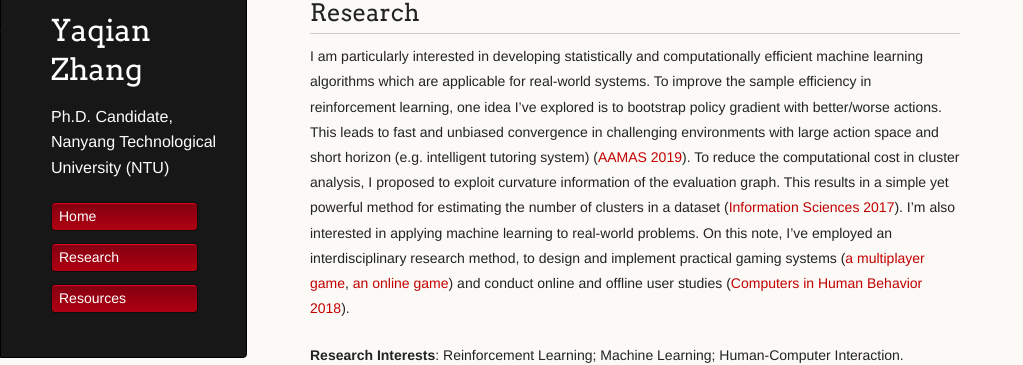
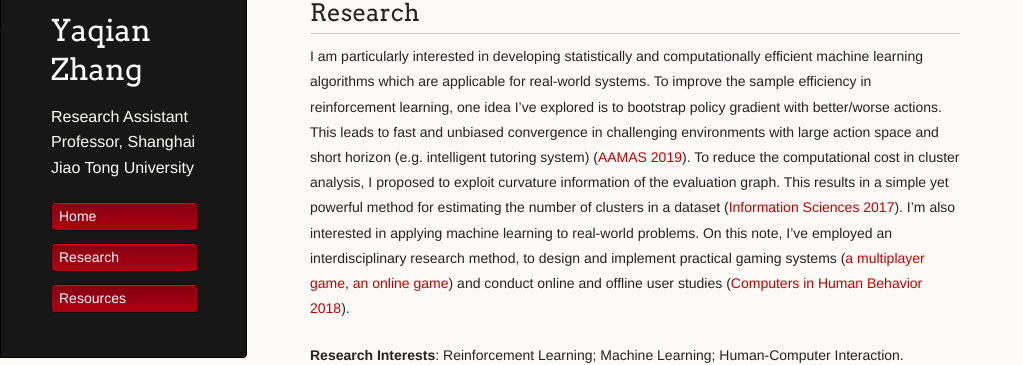
Before and after one commit to YaqianZhang/yaqianzhang.github.io, a Jekyll site: the page built from index.md, in a window 1280 px wide. Shown: the part 266-631 px from the top of the page, without its empty margins (0-1023 px from the left). Built offline with Jekyll 4.4.1, drawn with Linux system fonts in a browser that asks for light colours; a script that is not in the unit is left out; our own code applies the rules of GitHub Pages for plain Markdown files.

Commit message:
Update _config.yml

```diff
--- a/_config.yml
+++ b/_config.yml
@@ -1,5 +1,6 @@
 title: Yaqian Zhang
-description: Ph.D. Candidate, Nanyang Technological University (NTU)
+description: Research Assistant Professor, Shanghai Jiao Tong University
+#Ph.D. Candidate, Nanyang Technological University (NTU)
 show_downloads: true
 google_analytics:
 theme: jekyll-theme-dinky
```
